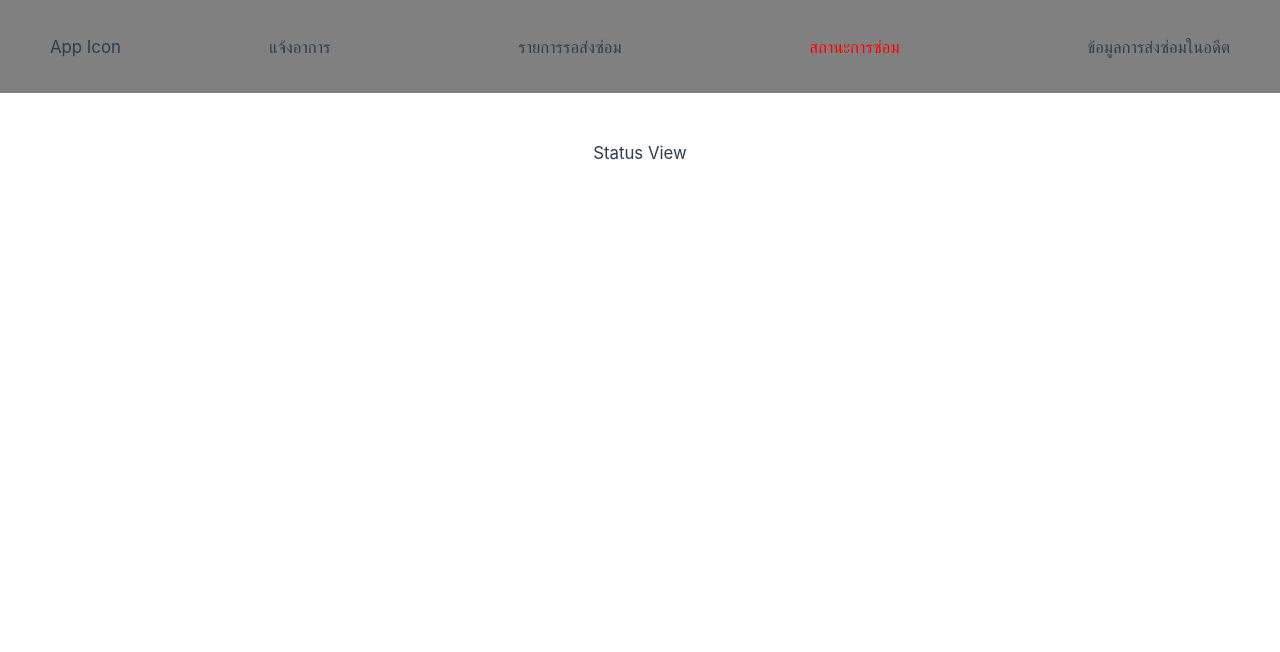
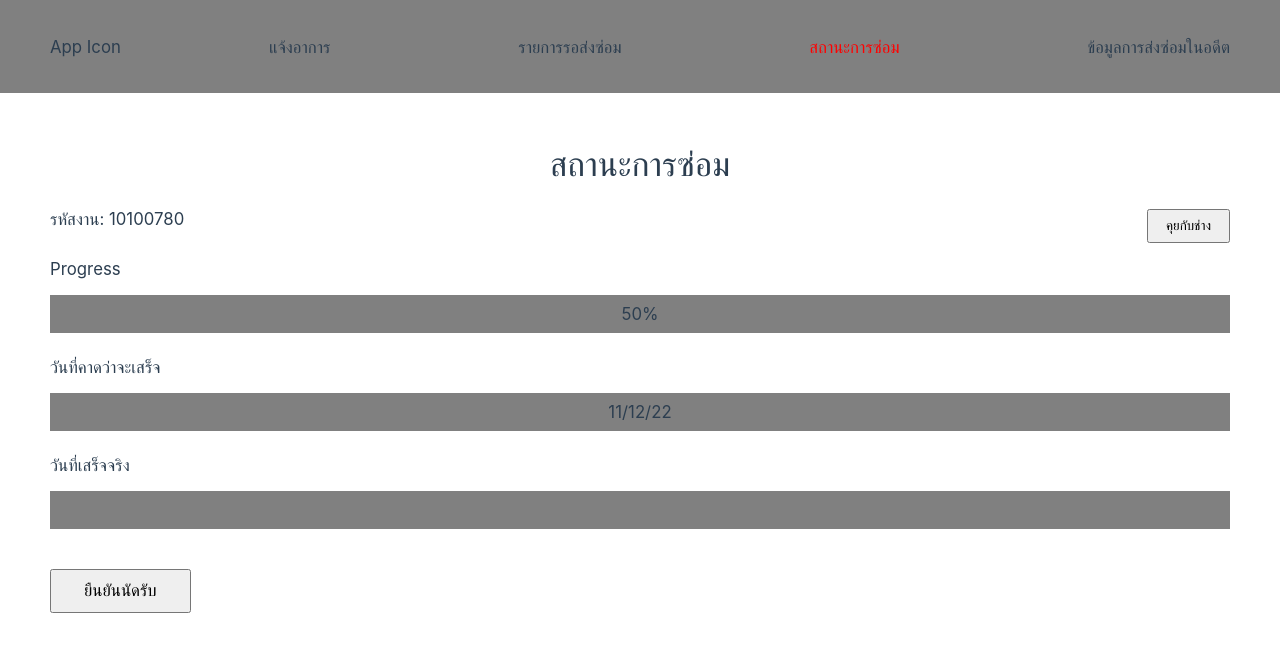
Before and after one commit to saintbplus/macfix-web, a Vue app: page /status in a window 1280 px wide. Shown: the top 652 px of the page. Built offline with nearby package versions, Linux system fonts and the light colour scheme.

Commit message:
change feed task to statusbar, shared component
- statusbar now use in 2 view, feed and status.
- create skeleton loading on status page

```diff
--- /dev/null
+++ b/src/components/SkeletonLoad/StatusReportLoad.vue
@@ -0,0 +1,81 @@
+<template>
+  <div class="status-loading">
+    <div class="id-row"></div>
+    <div class="bars">
+      <div>
+        <div class="bar-title"></div>
+        <div class="bar">
+          <div class="loading"></div>
+        </div>
+      </div>
+      <div>
+        <div class="bar-title"></div>
+        <div class="bar">
+          <div class="loading"></div>
+        </div>
+      </div>
+      <div>
+        <div class="bar-title"></div>
+        <div class="bar">
+          <div class="loading"></div>
+        </div>
+      </div>
+    </div>
+  </div>
+</template>
+
+<style scoped>
+.status-loading {
+  display: flex;
+  flex-direction: column;
+  justify-content: flex-start;
+  height: 500px;
+}
+.bars {
+  display: flex;
+  flex-direction: column;
+  height: 400px;
+}
+.loading {
+  width: 100%;
+  height: 100%;
+  background: linear-gradient(
+    to right,
+    #555555,
+    #787878,
+    #aaaaaa,
+    #787878,
+    #555555
+  );
+  background-size: 75px 200px;
+  background-repeat: repeat-y;
+  background-position: 0 0;
+  animation: load-gradient 2s linear infinite;
+}
+.bar {
+  width: 100%;
+  height: 30px;
+  background-color: #555555;
+}
+.bar-title {
+  width: 150px;
+  height: 20px;
+  background-color: #555555;
+  margin: 1.5rem 0;
+}
+.id-row {
+  width: 100px;
+  height: 20px;
+  background-color: #555555;
+  margin-bottom: 0.5rem;
+}
+
+@keyframes load-gradient {
+  0% {
+    background-position: 0 0;
+  }
+  100% {
+    background-position: 125% 0;
+  }
+}
+</style>
--- a/src/components/FeedItem/FeedTaskReporter.vue
+++ b/src/components/StatusReporter/StatusBar.vue
@@ -4,25 +4,24 @@ const props = defineProps({
     reqired: true,
     type: String,
   },
-  tasksNum: Number,
+  status: String,
   // to: String, // link to page.
 });
 </script>
 
 <template>
-  <div class="task-report">
+  <div class="status-report">
     <p class="title">{{ props.title }}</p>
     <div class="status-bar">
       <p>
-        <span>{{ props.tasksNum }}</span>
-        <span>: งาน</span>
+        <span>{{ props.status }}</span>
       </p>
     </div>
   </div>
 </template>
 
 <style scoped>
-.task-report {
+.status-report {
   width: 100%;
   display: flex;
   flex-direction: column;
--- a/src/views/Feed/FeedView.vue
+++ b/src/views/Feed/FeedView.vue
@@ -1,6 +1,6 @@
 <script setup>
 import { useNavStore, pagesEnum } from "@/stores/navStore";
-import FeedTaskReporter from "@/components/FeedItem/FeedTaskReporter.vue";
+import StatusBar from "@/components/StatusReporter/StatusBar.vue";
 import { onMounted, reactive } from "vue";
 
 // mock report data from server
@@ -30,11 +30,11 @@ onMounted(() => {
         <button>User</button>
       </div>
     </div>
-    <FeedTaskReporter title="รายการรอส่งซ่อม" :tasksNum="reports.jobPending" />
-    <FeedTaskReporter title="สถานะการซ่อม" :tasksNum="reports.repairJob" />
-    <FeedTaskReporter
+    <StatusBar title="รายการรอส่งซ่อม" :status="reports.jobPending + ' งาน'" />
+    <StatusBar title="สถานะการซ่อม" :status="reports.repairJob + ' งาน'" />
+    <StatusBar
       title="ข้อมูลการส่งซ่อมในอดีต"
-      :tasksNum="reports.history"
+      :status="reports.history + ' งาน'"
     />
     <div class="bottom">
       <button>คุยกับช่าง</button>
--- a/src/views/Status/StatusView.vue
+++ b/src/views/Status/StatusView.vue
@@ -1,16 +1,83 @@
 <script setup>
-import { onMounted } from "vue";
+import { onMounted, reactive } from "vue";
 import { useNavStore, pagesEnum } from "@/stores/navStore";
+import StatusBar from "@/components/StatusReporter/StatusBar.vue";
+import StatusReportLoad from "@/components/SkeletonLoad/StatusReportLoad.vue";
+import { statusData } from "./data";
+
+const state = reactive({
+  isLoading: true,
+  status: {},
+});
+
+const mockLoadData = (timeMs) => {
+  setTimeout(() => {
+    state.status = statusData;
+    state.isLoading = false;
+  }, timeMs);
+};
 
 onMounted(() => {
   const { changeCurrent } = useNavStore();
   // change page state on nav.
   changeCurrent(pagesEnum.status);
+  mockLoadData(1000);
 });
 </script>
 
 <template>
-  <div>Status View</div>
+  <h1 class="page-title">สถานะการซ่อม</h1>
+  <StatusReportLoad v-if="state.isLoading" />
+  <div v-else>
+    <div class="id-row">
+      <p class="work-id">รหัสงาน: {{ state.status.id }}</p>
+      <button class="chat-btn">คุยกับช่าง</button>
+    </div>
+    <div class="info-row">
+      <StatusBar
+        class="bar"
+        title="Progress"
+        :status="state.status.progress + '%'"
+      />
+      <StatusBar
+        class="bar"
+        title="วันที่คาดว่าจะเสร็จ"
+        :status="state.status.estimatedDone"
+      />
+      <StatusBar
+        class="bar"
+        title="วันที่เสร็จจริง"
+        :status="state.status.done"
+      />
+    </div>
+    <div class="interact-row">
+      <button class="confirm-btn">ยืนยันนัดรับ</button>
+    </div>
+  </div>
 </template>
 
-<style scoped></style>
+<style scoped>
+.page-title {
+  margin-bottom: 1.5rem;
+}
+.id-row {
+  display: flex;
+  justify-content: space-between;
+  margin-bottom: 1rem;
+}
+.chat-btn {
+  padding: 7px 17px;
+}
+.bar {
+  margin-bottom: 1.5rem;
+}
+.interact-row {
+  display: flex;
+  justify-content: flex-start;
+}
+.confirm-btn {
+  padding: 10px 32px;
+  font-size: 1.05rem;
+  margin-top: 1rem;
+}
+</style>
--- /dev/null
+++ b/src/views/Status/data.js
@@ -0,0 +1,7 @@
+export const statusData = {
+  id: 10100780,
+  progress: 50,
+  estimatedDone: "11/12/22",
+  done: "",
+  status: "in progress",
+};
```
